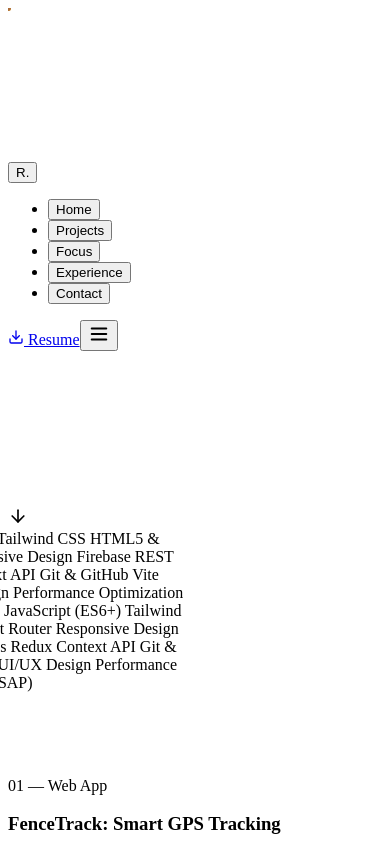
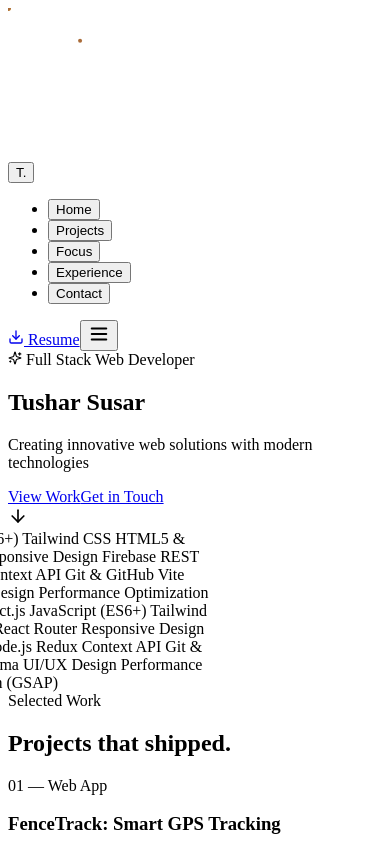
Before and after one commit to TusharSusar/portfolio-v2, a React (Vite) app: page / in a window 390 px wide. Shown: the top 844 px of the page. Built offline with nearby package versions, Linux system fonts and the light colour scheme; the HTML template or start-up script is replaced by a standard one.

Commit message:
header floating  responsive mobile

```diff
--- a/src/features/background-motion/MotionPathLayer.jsx
+++ b/src/features/background-motion/MotionPathLayer.jsx
@@ -15,13 +15,18 @@ export default function MotionPathLayer() {
 
   useGSAP(
     () => {
+      if (!containerRef.current) return;
       if (window.matchMedia("(prefers-reduced-motion: reduce)").matches) return;
 
       const dots = containerRef.current.querySelectorAll(".mp-dot");
       dots.forEach((dot, i) => {
         const path = paths[i % paths.length];
         gsap.to(dot, {
-          motionPath: { path, align: path, alignOrigin: [0.5, 0.5] },
+          motionPath: {
+            path,
+            align: "self",
+            alignOrigin: [0.5, 0.5],
+          },
           duration: gsap.utils.random(18, 30),
           repeat: -1,
           ease: "none",
--- a/src/features/header/Header.jsx
+++ b/src/features/header/Header.jsx
@@ -40,7 +40,7 @@ export default function Header() {
   return (
     <header
       ref={headerRef}
-      className={`fixed top-0 left-0 right-0 z-50 transition-colors duration-300 ${
+      className={`fixed top-0 lg:top-5 left-0 right-0 z-50 w-auto lg:mx-20 lg:rounded-full transition-colors duration-300 lg:border lg:border-primary-dim/30 ${
         scrolled
           ? "bg-background/70 backdrop-blur-md border-b border-primary-dim/20"
           : ""
@@ -51,7 +51,7 @@ export default function Header() {
           onClick={() => scrollToSection("hero")}
           className="font-heading text-lg font-semibold tracking-wide text-foreground"
         >
-          R<span className="text-primary">.</span>
+          T<span className="text-primary">.</span>
         </button>
 
         <ul className="hidden md:flex items-center gap-8">
@@ -59,7 +59,7 @@ export default function Header() {
             <li key={item.id}>
               <button
                 onClick={() => scrollToSection(item.id)}
-                className="relative text-sm text-muted-foreground hover:text-foreground transition-colors group"
+                className="relative text-sm text-muted-foreground hover:text-foreground transition-colors group  cursor-pointer"
               >
                 {item.label}
                 <span className="absolute -bottom-1 left-0 w-0 h-px bg-primary group-hover:w-full transition-all duration-300" />
@@ -73,7 +73,7 @@ export default function Header() {
             href={profile.resumeUrl}
             target="_blank"
             rel="noreferrer"
-            className="hidden sm:inline-flex items-center gap-2 rounded-md border border-primary-dim/40 px-4 py-2 text-sm text-primary hover:bg-primary hover:text-background transition-all duration-300"
+            className="hidden sm:inline-flex items-center gap-2 rounded-md border border-primary-dim/40 px-4 py-2 text-sm text-primary hover:bg-primary-muted hover:text-background transition-all duration-300"
           >
             <Download size={16} /> Resume
           </a>
--- a/src/lib/gsap.js
+++ b/src/lib/gsap.js
@@ -2,7 +2,8 @@ import gsap from "gsap";
 import { ScrollTrigger } from "gsap/ScrollTrigger";
 import { ScrollToPlugin } from "gsap/ScrollToPlugin";
 import { MotionPathPlugin } from "gsap/MotionPathPlugin";
+import TextPlugin from "gsap/TextPlugin";
 
-gsap.registerPlugin(ScrollTrigger, ScrollToPlugin, MotionPathPlugin);
+gsap.registerPlugin(ScrollTrigger, ScrollToPlugin, MotionPathPlugin, TextPlugin);
 
 export { gsap, ScrollTrigger, ScrollToPlugin, MotionPathPlugin };
--- a/src/styles/index.css
+++ b/src/styles/index.css
@@ -1,3 +1,4 @@
+@import url('https://fonts.googleapis.com/css2?family=DM+Sans:ital,opsz,wght@0,9..40,100..1000;1,9..40,100..1000&family=JetBrains+Mono:ital,wght@0,100..800;1,100..800&family=Josefin+Sans:ital,wght@0,100..700;1,100..700&family=Neuton:ital,wght@0,200;0,300;0,400;0,700;0,800;1,400&family=Open+Sans:ital,wght@0,300..800;1,300..800&family=Playfair+Display+SC:ital,wght@0,400;0,700;0,900;1,400;1,700;1,900&family=Playfair+Display:ital,wght@0,400..900;1,400..900&family=Poppins:ital,wght@0,100;0,200;0,300;0,400;0,500;0,600;0,700;0,800;0,900;1,100;1,200;1,300;1,400;1,500;1,600;1,700;1,800;1,900&family=Sen:wght@400..800&display=swap');
 @import "tailwindcss";
 
 @theme {
@@ -15,7 +16,8 @@
   --color-success: #2e7d32;
   --color-error: #d32f2f;
 
-  --font-heading: "Sora", sans-serif;
+  /* --font-heading: "Sora", sans-serif; */
+  --font-heading: "Sen", serif;
   --font-body: "Inter", sans-serif;
   --font-mono: "JetBrains Mono", monospace;
 
@@ -28,11 +30,9 @@ html {
 
 body {
   @apply bg-background text-foreground font-body antialiased;
-  background: radial-gradient(
-      ellipse 80% 50% at 50% -10%,
+  background: radial-gradient(ellipse 80% 50% at 50% -10%,
       rgba(230, 193, 106, 0.08),
-      transparent
-    ),
+      transparent),
     #030303;
   overflow-x: hidden;
 }
@@ -45,15 +45,18 @@ body {
 ::-webkit-scrollbar {
   width: 8px;
 }
+
 ::-webkit-scrollbar-track {
   background: #030303;
 }
+
 ::-webkit-scrollbar-thumb {
   background: #aa6c39;
   border-radius: 6px;
 }
 
 @media (prefers-reduced-motion: reduce) {
+
   *,
   *::before,
   *::after {
```
